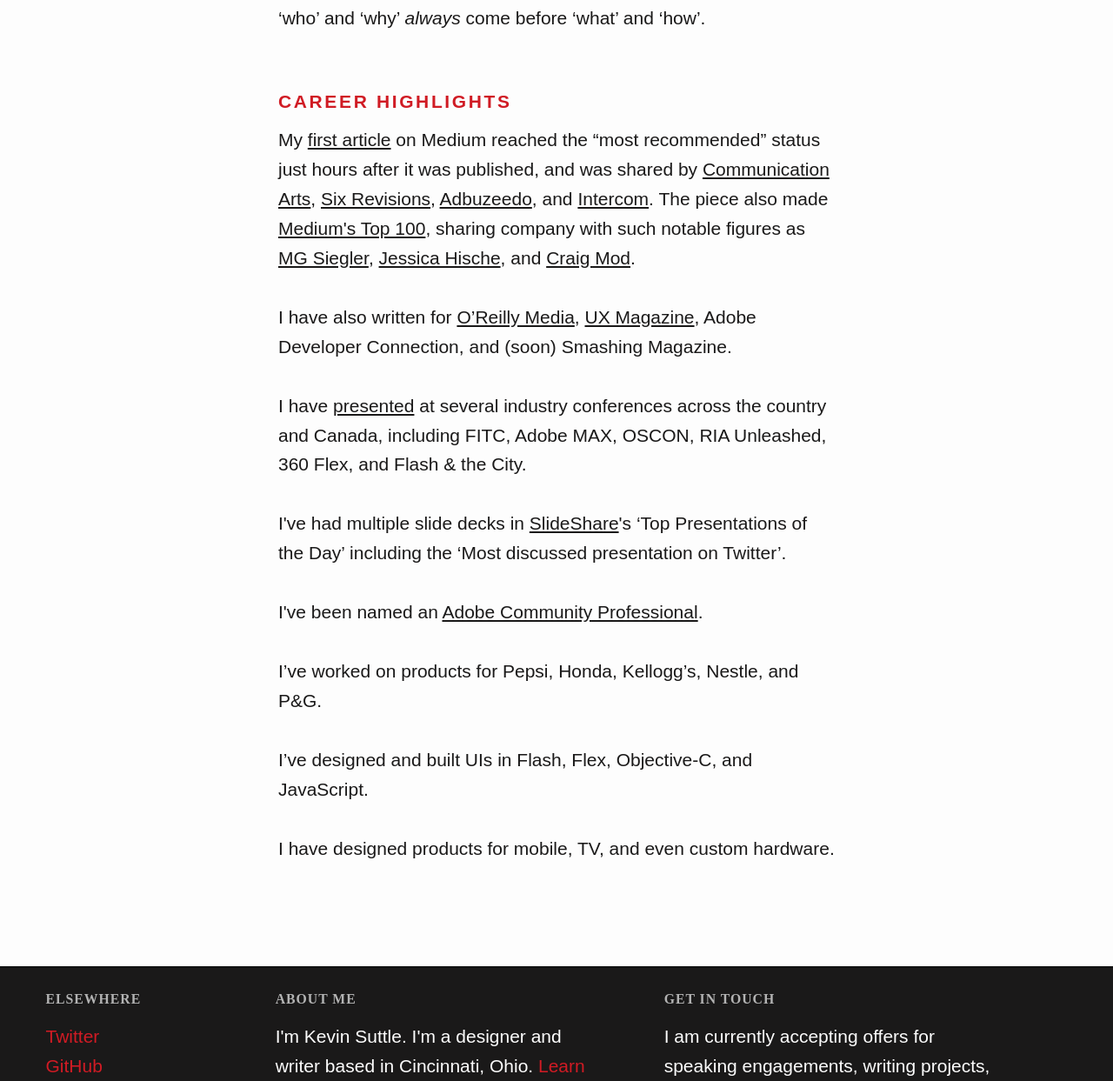
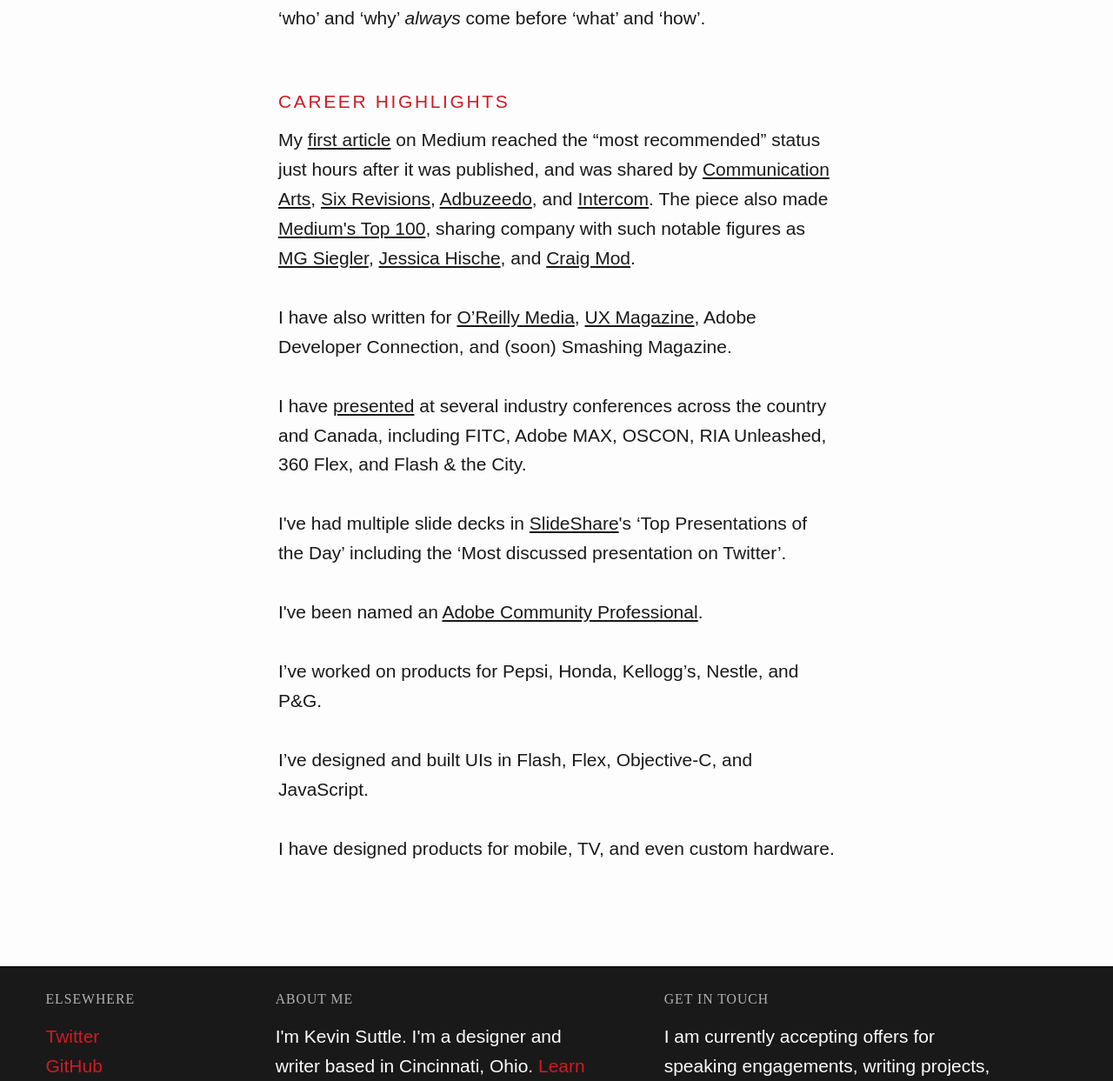
Before and after one commit to kevinSuttle/kevinsuttle.github.io, a Jekyll site: the page built from about.html, in a window 1280 px wide. Shown: the part 544-1787 px from the top of the page at 87% size. Built offline with Jekyll 4.4.1, drawn with Linux system fonts in a browser that asks for light colours; Markdown is read by kramdown in place of the engine named in the settings.

Commit message:
Cleaning up font-weights
Fonts.com rules. So does @brianmaierjr.

```diff
--- a/styles/colors.scss
+++ b/styles/colors.scss
@@ -47,7 +47,7 @@ time {
   color: $medium-grey;
 }
 
-section h2,.post-footer nav {
+section h2, .post-footer nav {
   color: $body-link-color;
 }
 
--- a/styles/index.css
+++ b/styles/index.css
@@ -280,13 +280,13 @@ article {
 section h2 {
   line-height: 1;
   font-size: 1em;
-  font-weight: 600;
+  font-weight: normal;
   text-transform: uppercase;
   letter-spacing: .125em; }
 
 aside h2 {
   font-family: "News Gothic MT W01 Bold";
-  font-weight: 600;
+  font-weight: normal;
   font-size: 1em; }
 
 blockquote {
@@ -307,7 +307,7 @@ blockquote {
 
 .footer-module h2 {
   font-family: "News Gothic MT W01 Bold";
-  font-weight: 600;
+  font-weight: normal;
   font-size: 0.75em;
   text-transform: uppercase;
   letter-spacing: 1px; }
@@ -355,13 +355,13 @@ article {
 section h2 {
   line-height: 1;
   font-size: 1em;
-  font-weight: 600;
+  font-weight: normal;
   text-transform: uppercase;
   letter-spacing: .125em; }
 
 aside h2 {
   font-family: "News Gothic MT W01 Bold";
-  font-weight: 600;
+  font-weight: normal;
   font-size: 1em; }
 
 blockquote {
@@ -382,7 +382,7 @@ blockquote {
 
 .footer-module h2 {
   font-family: "News Gothic MT W01 Bold";
-  font-weight: 600;
+  font-weight: normal;
   font-size: 0.75em;
   text-transform: uppercase;
   letter-spacing: 1px; }
--- a/styles/typography.scss
+++ b/styles/typography.scss
@@ -35,14 +35,14 @@ article {
 section h2 {
 	line-height: 1;
 	font-size: 1em;
-	font-weight: 600;
+	font-weight: normal;
 	text-transform: uppercase;
 	letter-spacing: .125em;
 }
 
 aside h2 {
 	font-family: $heading-font;
-	font-weight: 600;
+	font-weight: normal;
 	font-size: 1em;
 }
 
@@ -71,7 +71,7 @@ blockquote {
 
 .footer-module h2 {
 	font-family: $heading-font;
-	font-weight: 600;
+	font-weight: normal;
     font-size: 0.75em;
     text-transform: uppercase;
     letter-spacing: 1px;
```
Also changed, not shown: 1 other file.
